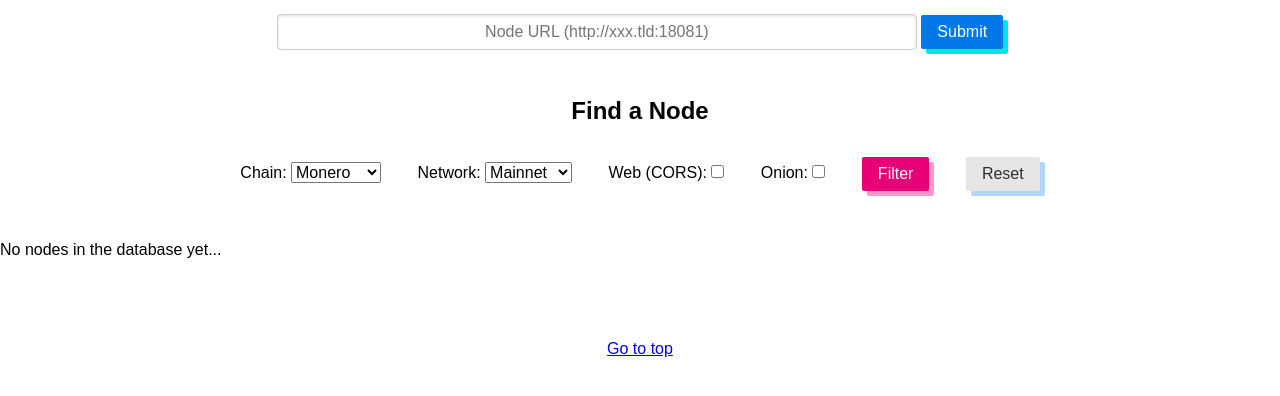
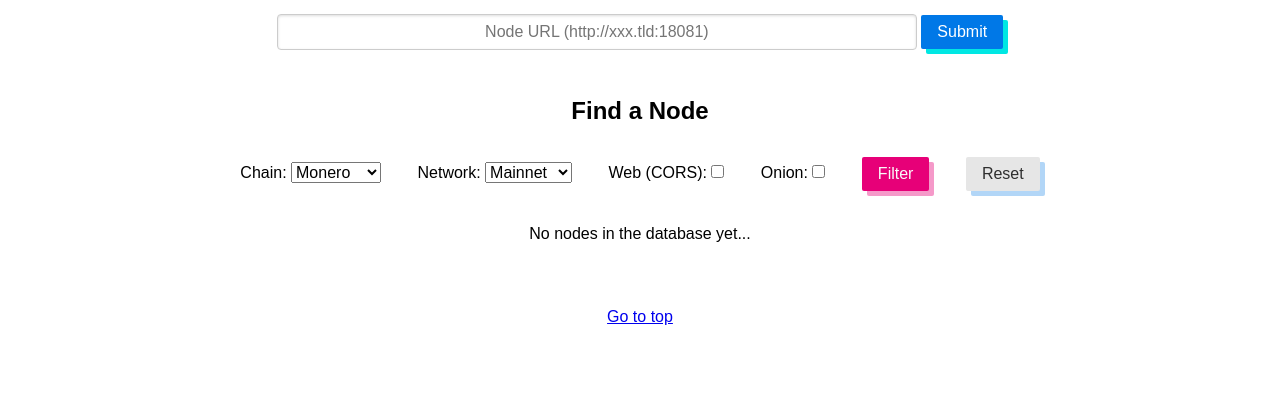
Before and after one commit to lalanza808/monero.fail, a Flask app: template xmrnodes/templates/index.html in a window 1280 px wide. Shown: the part 105-501 px from the top of the page. Run offline with Flask 2, Linux system fonts and the light colour scheme; the template is opened without the code that fills it: values that come from a table or form of the project are taken from there, others are empty.

Commit message:
clean up template

```diff
--- a/xmrnodes/templates/index.html
+++ b/xmrnodes/templates/index.html
@@ -67,14 +67,6 @@
         <span>
           <a href="/"><input type="button" value="Reset" class="pure-button pure-grey"></a>
         </span>
-        <!--
-        <a href="{% if 'crypto' in request.args %}{{ request.url }}&{% else %}/?{% endif %}nettype=mainnet"><button class="pure-button search-btn">Mainnet</button></a>
-        <a href="{% if 'crypto' in request.args %}{{ request.url }}&{% else %}/?{% endif %}nettype=testnet"><button class="pure-button search-btn">Testnet</button></a>
-        <a href="{% if 'crypto' in request.args %}{{ request.url }}&{% else %}/?{% endif %}nettype=stagenet"><button class="pure-button search-btn">Stagenet</button></a>
-        <a href="{% if 'crypto' in request.args %}{{ request.url }}&{% else %}/?{% endif %}web_compatible=true"><button class="pure-button search-btn">Web</button></a>
-        {% if 'onion' not in request.args %}<a href="{% if 'nettype' in request.args or 'crypto' in request.args %}{{ request.url }}&{% else %}/?{% endif %}onion=true"><button class="pure-button search-btn"><img src="/static/images/tor.svg" width=15px> Onion</button></a>{% endif %}
-        <a href="/?crypto=wownero"><button class="pure-button search-btn wownero"><img src="/static/images/wownero.svg" width=50px></button></a>
-        -->
       </form>
     </div>
     <br>
@@ -148,7 +140,7 @@
       </table>
     </div>
     {% else %}
-      <p>No nodes in the database yet...</p>
+      <p class="center">No nodes in the database yet...</p>
     {% endif %}
   </div>
 
```
